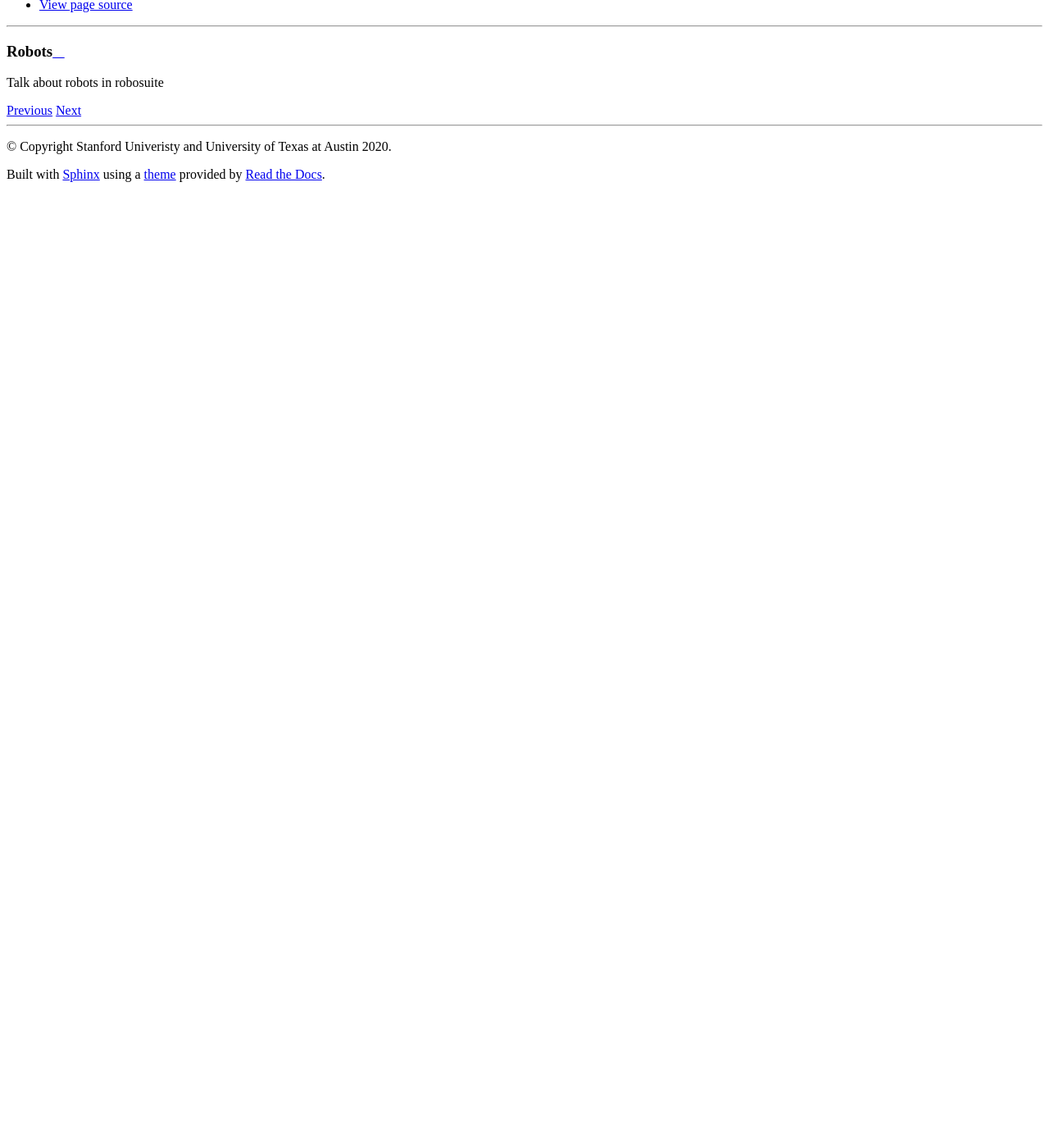
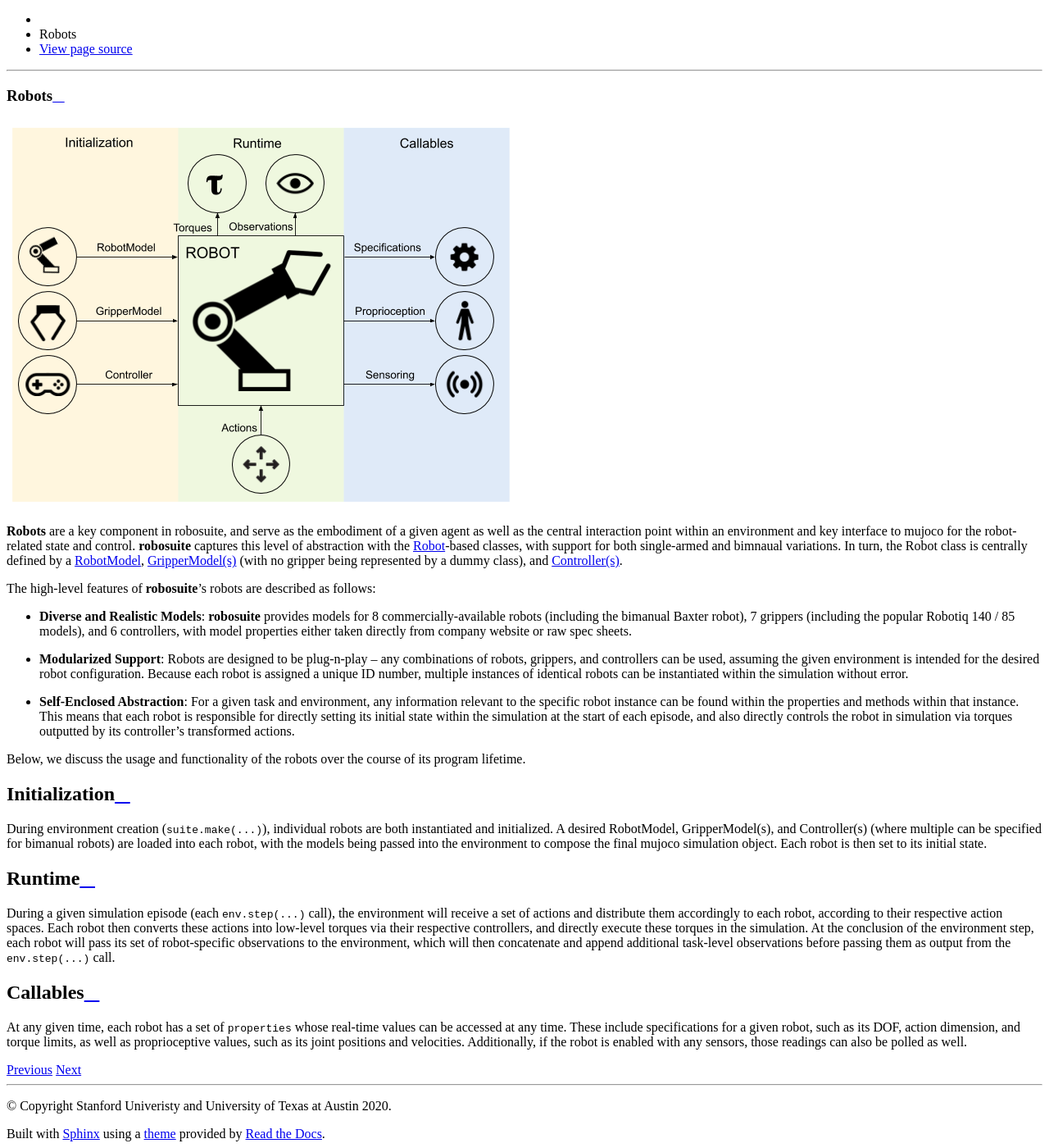
Before and after one commit to ARISE-Initiative/robosuite, a Sphinx documentation site: the page built from docs/modules/robots.md, in a window 1280 px wide and 1400 px high, scrolled down 990 px. Shown: the whole window at 82% size. Built offline with Sphinx 7.4.7 and the Read the Docs theme 2.0.0, drawn with Linux system fonts in a browser that asks for light colours; before the commit the page ends 1220 px from its top, so only the background shows below that; some of the changed text lies outside the part shown.

Commit message:
add robot module overview, update sphinx pydoc files

```diff
--- a/docs/modules/robots.md
+++ b/docs/modules/robots.md
@@ -1,3 +1,24 @@
 # Robots
 
-Talk about robots in robosuite
+![robot_overview_diagram](../images/robot_module.png)
+
+**Robots** are a key component in robosuite, and serve as the embodiment of a given agent as well as the central interaction point within an environment and key interface to mujoco for the robot-related state and control. **robosuite** captures this level of abstraction with the [Robot](../simulation/robot)-based classes, with support for both single-armed and bimnaual variations. In turn, the Robot class is centrally defined by a [RobotModel](../modeling/robot_model), [GripperModel(s)](../modeling/gripper_model) (with no gripper being represented by a dummy class), and [Controller(s)](../simulation/controller).
+
+The high-level features of **robosuite**'s robots are described as follows:
+
+* **Diverse and Realistic Models**: **robosuite** provides models for 8 commercially-available robots (including the bimanual Baxter robot), 7 grippers (including the popular Robotiq 140 / 85 models), and 6 controllers, with model properties either taken directly from company website or raw spec sheets.
+
+* **Modularized Support**: Robots are designed to be plug-n-play -- any combinations of robots, grippers, and controllers can be used, assuming the given environment is intended for the desired robot configuration. Because each robot is assigned a unique ID number, multiple instances of identical robots can be instantiated within the simulation without error.
+
+* **Self-Enclosed Abstraction**: For a given task and environment, any information relevant to the specific robot instance can be found within the properties and methods within that instance. This means that each robot is responsible for directly setting its initial state within the simulation at the start of each episode, and also directly controls the robot in simulation via torques outputted by its controller's transformed actions.
+
+Below, we discuss the usage and functionality of the robots over the course of its program lifetime.
+
+#### Initialization
+During environment creation (`suite.make(...)`), individual robots are both instantiated and initialized. A desired RobotModel, GripperModel(s), and Controller(s) (where multiple can be specified for bimanual robots) are loaded into each robot, with the models being passed into the environment to compose the final mujoco simulation object. Each robot is then set to its initial state.
+
+#### Runtime
+During a given simulation episode (each `env.step(...)` call), the environment will receive a set of actions and distribute them accordingly to each robot, according to their respective action spaces. Each robot then converts these actions into low-level torques via their respective controllers, and directly execute these torques in the simulation. At the conclusion of the environment step, each robot will pass its set of robot-specific observations to the environment, which will then concatenate and append additional task-level observations before passing them as output from the `env.step(...)` call.
+
+#### Callables
+At any given time, each robot has a set of `properties` whose real-time values can be accessed at any time. These include specifications for a given robot, such as its DOF, action dimension, and torque limits, as well as proprioceptive values, such as its joint positions and velocities. Additionally, if the robot is enabled with any sensors, those readings can also be polled as well.
```
Also changed, not shown: docs/modeling/object_model.rst (+5 -5 lines), docs/images/robot_module.png (added).
